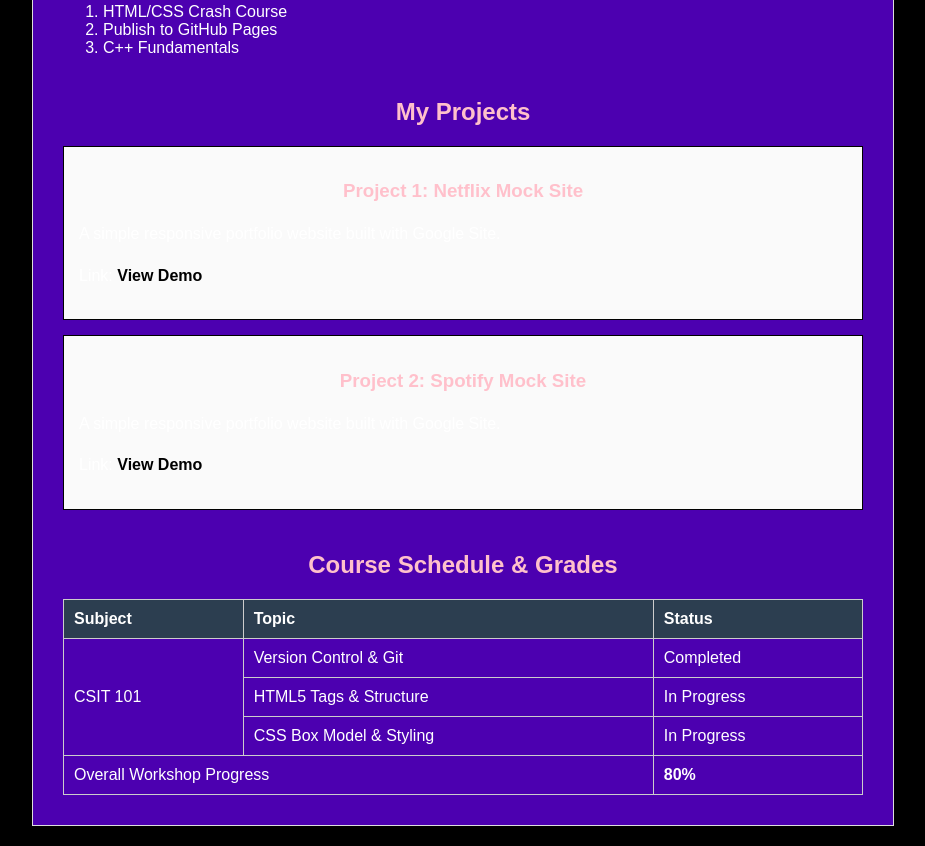
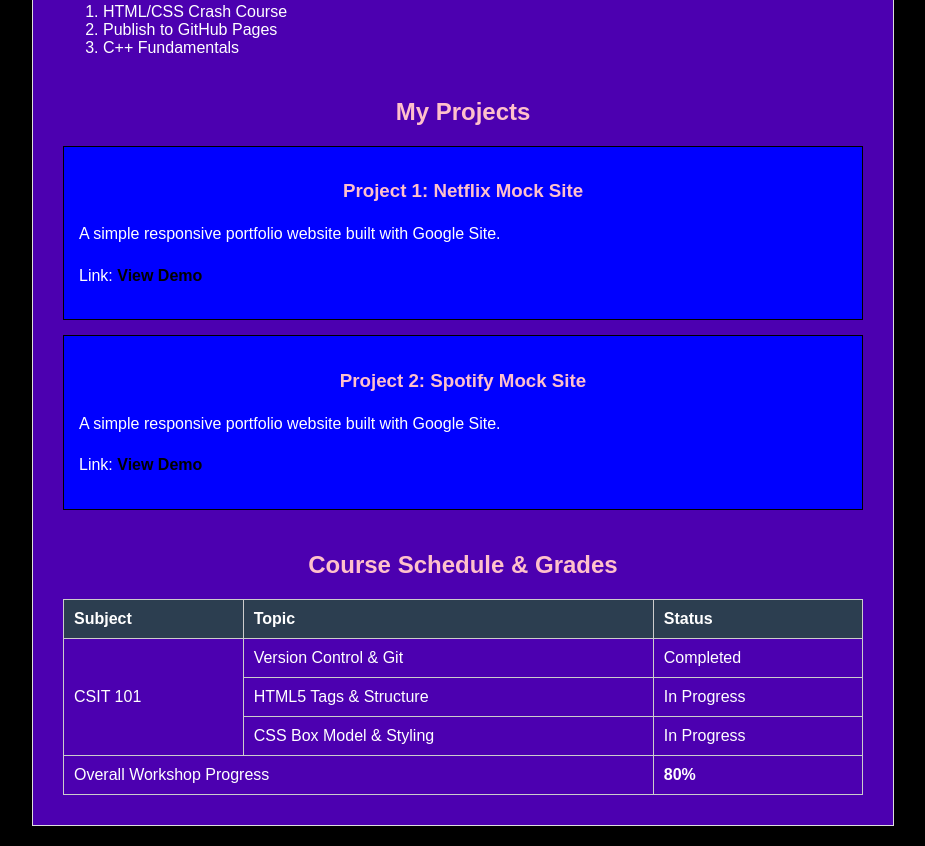
Before and after one commit to gzaldivar-bot/csit-web-finals-2026, a plain HTML site: page index.html in a window 1280 px wide. Shown: the part 877-1723 px from the top of the page, without its empty margins (177-1102 px from the left). Drawn offline with Linux system fonts and the light colour scheme.

Commit message:
Update styles.css

```diff
--- a/styles.css
+++ b/styles.css
@@ -56,7 +56,7 @@ hr {
   border: 1px solid #000000;
   padding: 15px;
   margin: 15px 0;
-  background-color: #fafafa;
+  background-color: #0000FF;
 }
 
 
```
